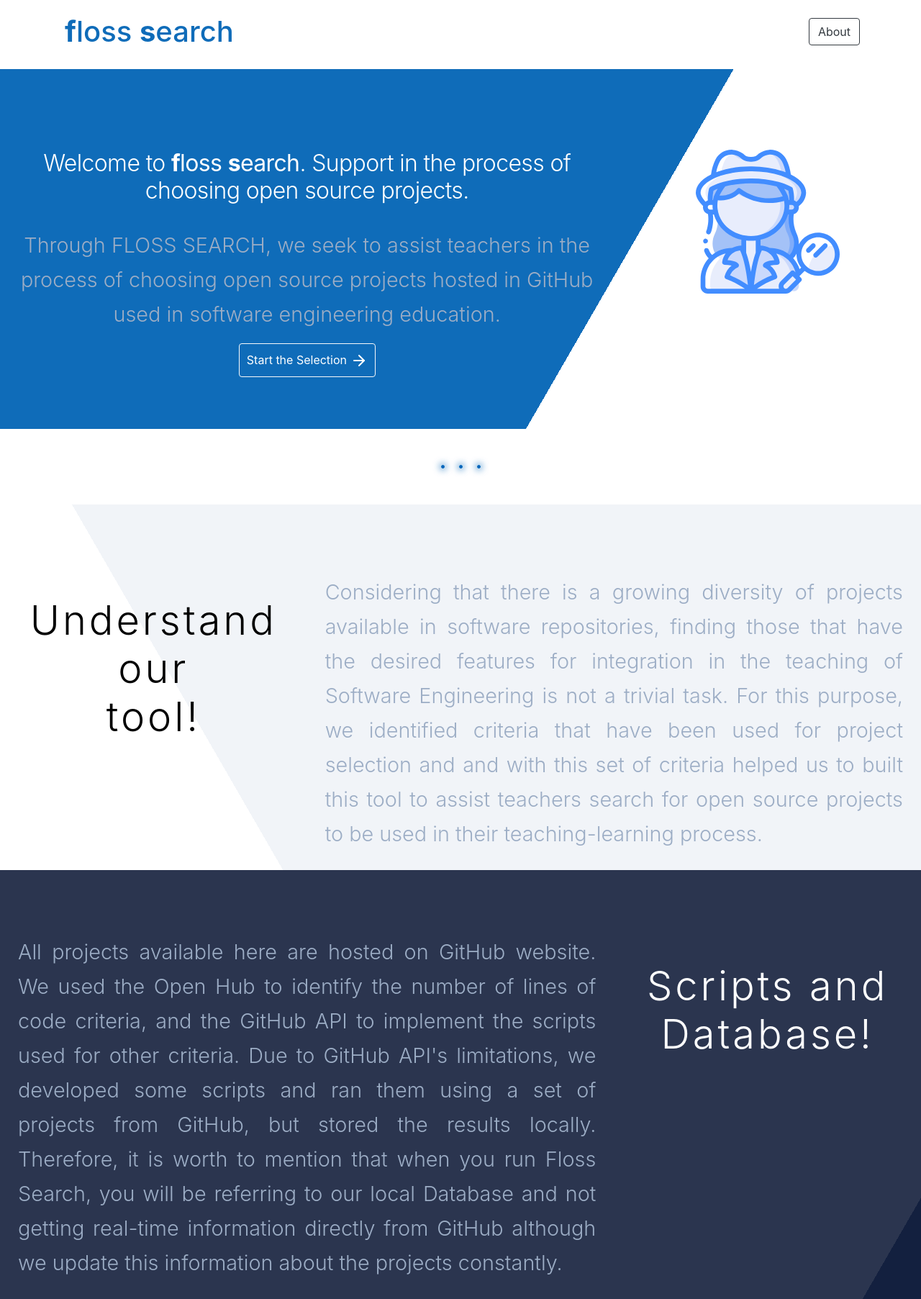
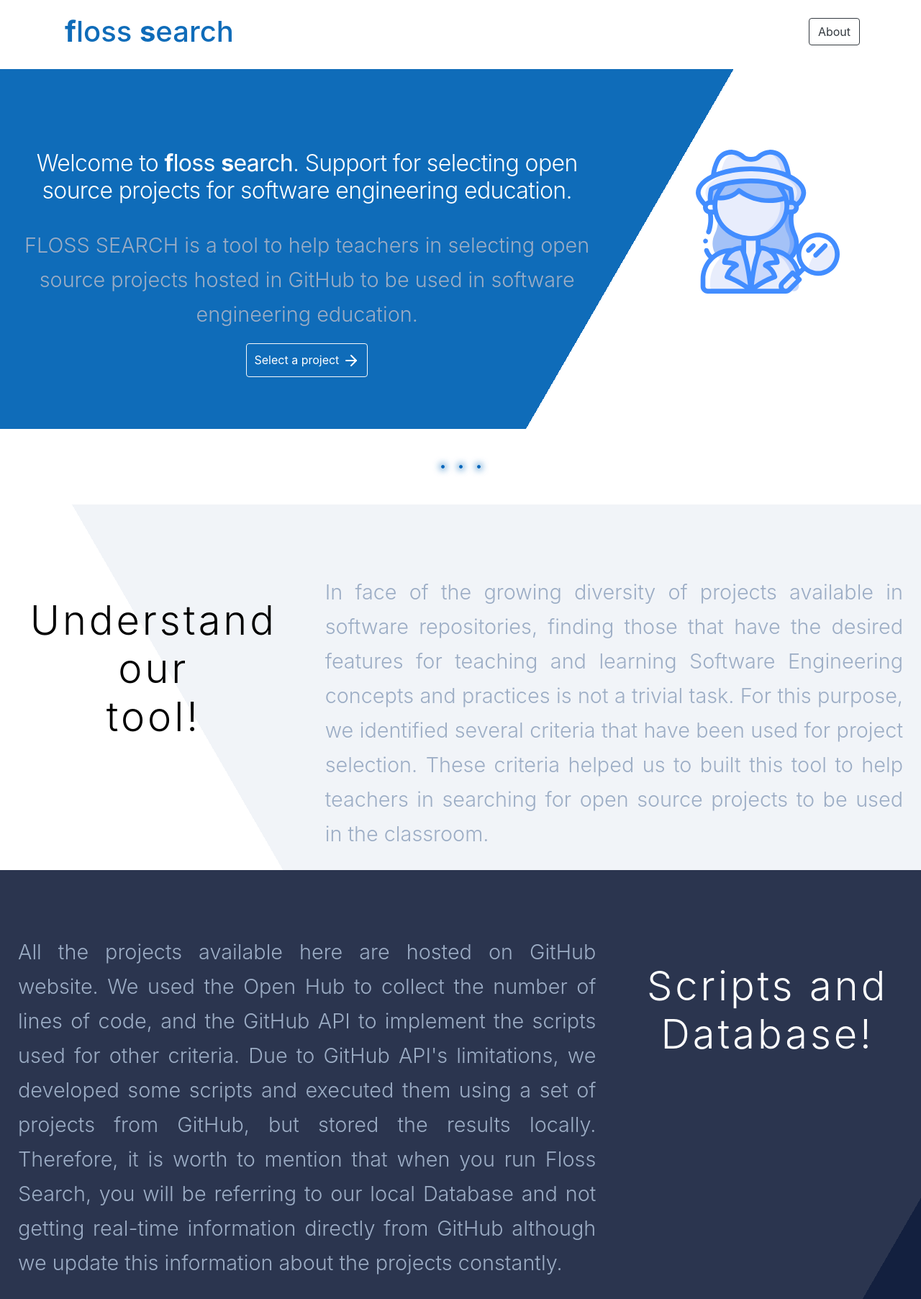
Before and after one commit to Moara/flosssearch, a CodeIgniter app: page /database/index.php/welcome/index in a window 1280 px wide. Shown: the whole page at 72% size. Run offline with CodeIgniter, Linux system fonts and the light colour scheme.

Commit message:
reviewing information in welcome page

```diff
--- a/flosssearch/application/views/welcome/page.php
+++ b/flosssearch/application/views/welcome/page.php
@@ -57,14 +57,14 @@
       <div class="row bg">
 
         <div class="col-lg-8" style="min-height: 500px;">
-          <h2 style="margin-top: 7rem; margin-bottom: 2rem; text-align: center; line-height: 1.2; letter-spacing: -.02em; font-weight: 300; color: #FFFFFF;">Welcome to <span style="color: #FFFFFF; font-weight: 400;"><strong>f</strong>loss <strong>s</strong>earch</span>. Support in the process of choosing open source projects.</h2>
+          <h2 style="margin-top: 7rem; margin-bottom: 2rem; text-align: center; line-height: 1.2; letter-spacing: -.02em; font-weight: 300; color: #FFFFFF;">Welcome to <span style="color: #FFFFFF; font-weight: 400;"><strong>f</strong>loss <strong>s</strong>earch</span>. Support for selecting open source projects for software engineering education.</h2>
 
           <p style="text-align: center; font-size: 1.8rem; line-height: 3rem; color: #9CADC5; font-weight: 300;">
-            Through FLOSS SEARCH, we seek to assist teachers in the process of choosing open source projects hosted in GitHub used in software engineering education.
+            FLOSS SEARCH is a tool to help teachers in selecting open source projects hosted in GitHub to be used in software engineering education.
           </p>
 
           <div class="col-lg-12" style="text-align: center;">
-            <a class="btn btn-outline-light" style="background-color: #0f6cb9; color: #ffffff; padding: 10px;" href="<?php echo base_url('search'); ?>" role="button">Start the Selection <img src="<?php echo base_url('assets/images/arrow-right.svg'); ?>"></a>
+            <a class="btn btn-outline-light" style="background-color: #0f6cb9; color: #ffffff; padding: 10px;" href="<?php echo base_url('search'); ?>" role="button">Select a project <img src="<?php echo base_url('assets/images/arrow-right.svg'); ?>"></a>
           </div>
 
         </div>
@@ -94,7 +94,7 @@
         <div class="col-lg-8" style="min-height: 500px;">
 
           <p style="margin-top: 5.5rem; text-align: justify; font-size: 1.8rem; line-height: 3rem; color: #9CADC5; font-weight: 300; padding: 10px;">
-            Considering that there is a growing diversity of projects available in software repositories, finding those that have the desired features for integration in the teaching of Software Engineering is not a trivial task. For this purpose, we identified criteria that have been used for project selection and and with this set of criteria helped us to built this tool to assist teachers search for open source projects to be used in their teaching-learning process.
+            In face of the growing diversity of projects available in software repositories, finding those that have the desired features for teaching and learning Software Engineering concepts and practices is not a trivial task. For this purpose, we identified several criteria that have been used for project selection. These criteria helped us to built this tool to help teachers in searching for open source projects to be used in the classroom.
           </p>
 
         </div>
@@ -106,8 +106,8 @@
         <div class="col-lg-8" style="min-height: 500px;">
 
           <p style="margin-top: 5rem; text-align: justify; font-size: 1.8rem; line-height: 3rem; color: #9CADC5; font-weight: 300; padding: 10px;">
-            All projects available here are hosted on GitHub website.
-			We used the Open Hub to identify the number of lines of code criteria, and the GitHub API to implement the scripts used for other criteria. Due to GitHub API's limitations, we developed some scripts and ran them using a set of projects from GitHub, but stored the results locally.
+            All the projects available here are hosted on GitHub website.
+	    We used the Open Hub to collect the number of lines of code, and the GitHub API to implement the scripts used for other criteria. Due to GitHub API's limitations, we developed some scripts and executed them using a set of projects from GitHub, but stored the results locally.
 			Therefore, it is worth to mention that when you run Floss Search, you will be referring to our local Database and not getting real-time information directly from GitHub although we update this information about the projects constantly.
           </p>
 
```
Also changed, not shown: flosssearch/application/views/welcome/about.php (line endings or trailing spaces).
